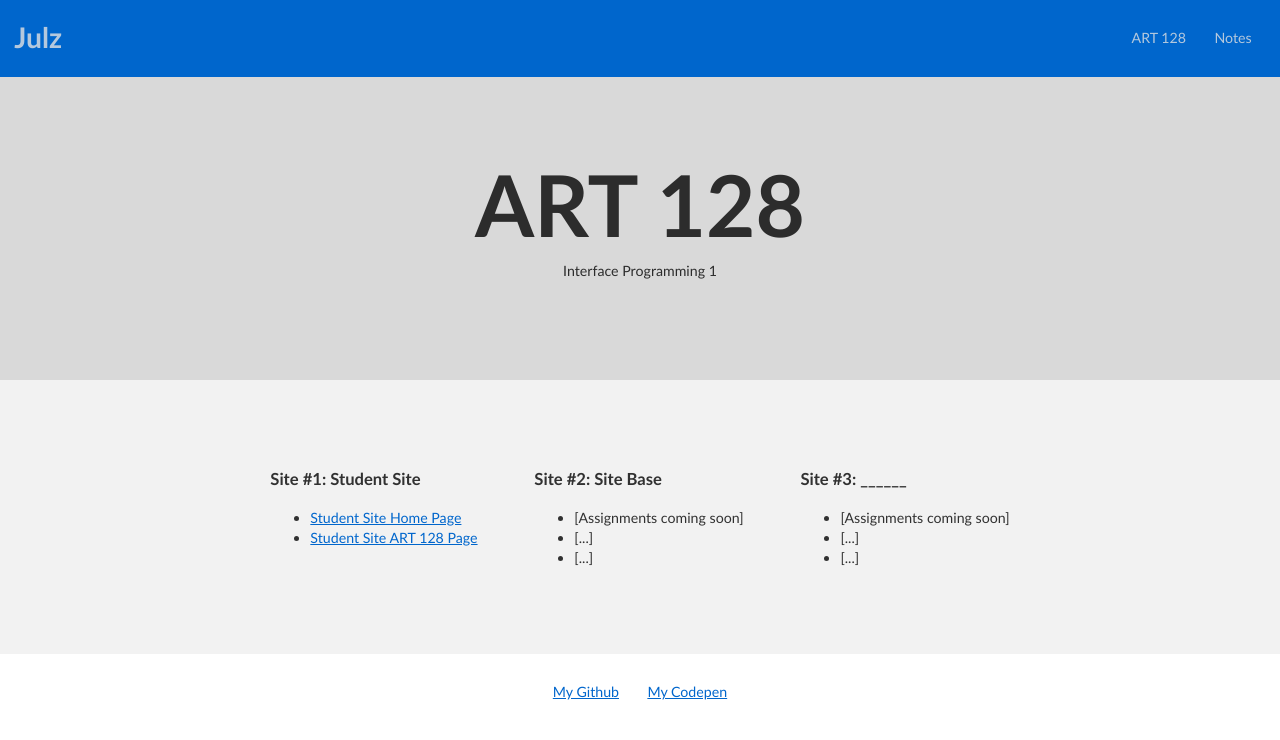
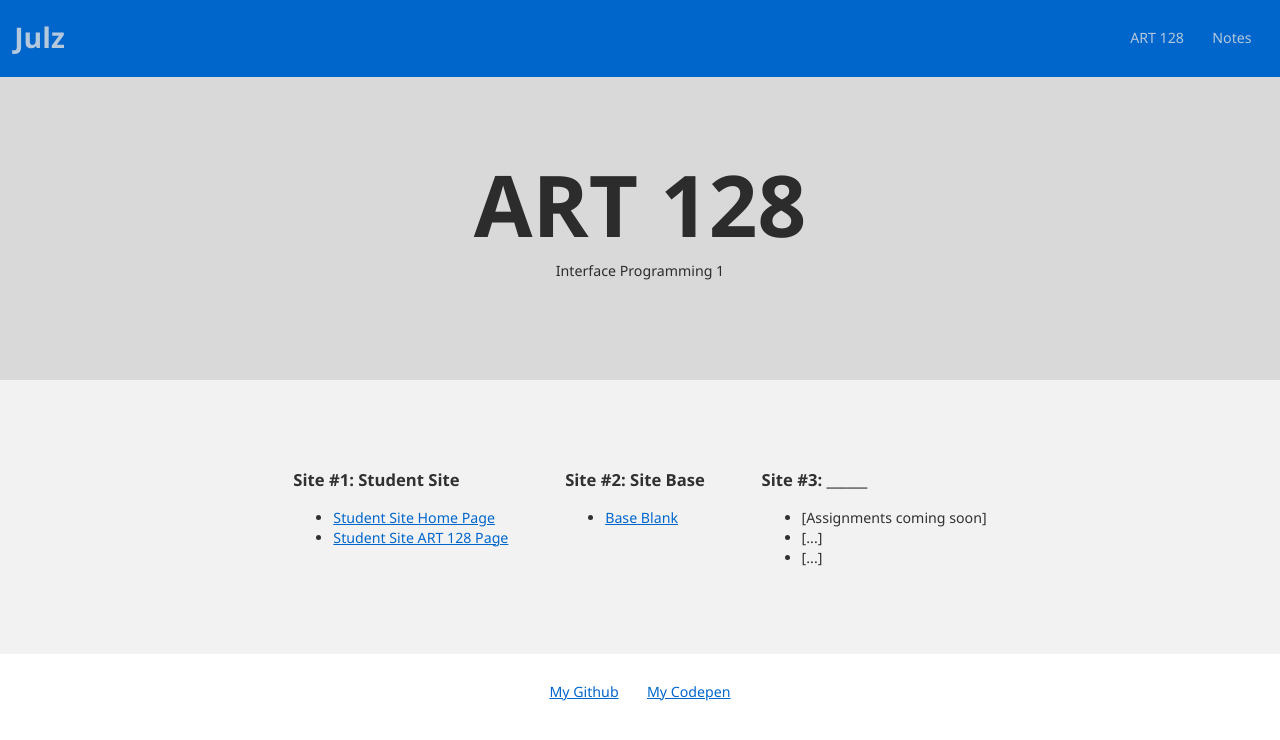
Before and after one commit to JulzVision/studentsite, a plain HTML site: page art128/index.html in a window 1280 px wide. Drawn offline with Linux system fonts and the light colour scheme.

Commit message:
added base blank step 1

```diff
--- /dev/null
+++ b/art128/base-blank/js/script.js
@@ -0,0 +1,6 @@
+document.addEventListener('DOMContentLoaded', function() {
+
+    //JAVASCRIPT FUNCTIONS GO HERE
+     console.log('Javascript is ready')
+
+});
--- a/art128/index.html
+++ b/art128/index.html
@@ -40,12 +40,9 @@
             <div class="project">
                 <h3>Site #2: Site Base</h3>
                     <ul>
-                        <li>[Assignments coming soon]</li>
-                        <li>[...]</li>
-                        <li>[...]</li>
+                        <li><a href="base-blank/index.html">Base Blank</a></li>
                     </ul>
             </div>
-
             <div class="project">
                 <h3>Site #3: ______</h3>
                     <ul>
--- a/css/style.css
+++ b/css/style.css
@@ -9,7 +9,7 @@ a:hover { color: rgba(0, 51, 153, 1);}
 
 /* GLOBAL TYPOGRAPHY */
 body {
-    font-family: 'Gill Sans', 'Gill Sans MT', Calibri, 'Trebuchet MS', sans-serif;
+    font-family:'Segoe UI', Tahoma, Geneva, Verdana, sans-serif;
     font-size: 88.75%;
     line-height: 1.4;
 }
@@ -68,7 +68,7 @@ main {
 .hero h2 {
     font-size: 6em;
     line-height: 1;
-    text-transform: uppercase;
+    text-transform:capitalize;
     margin: 0;
 }
 
```
Also changed, not shown: art128/base-blank/css/style.css (added, +28 -0 lines), art128/base-blank/index.html (added, +27 -0 lines).
